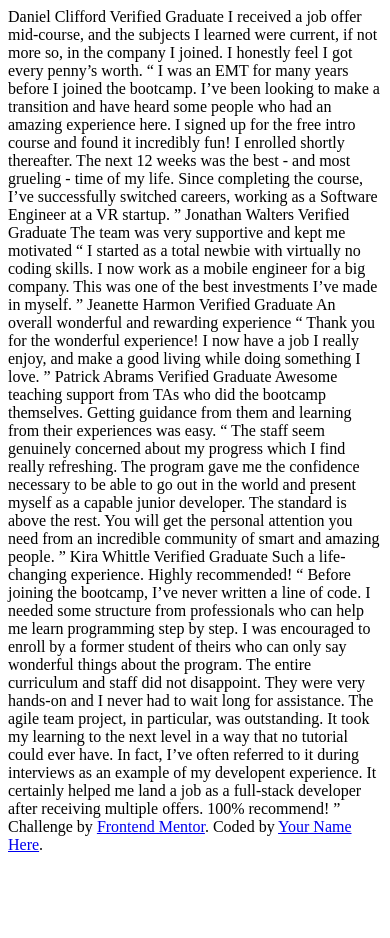
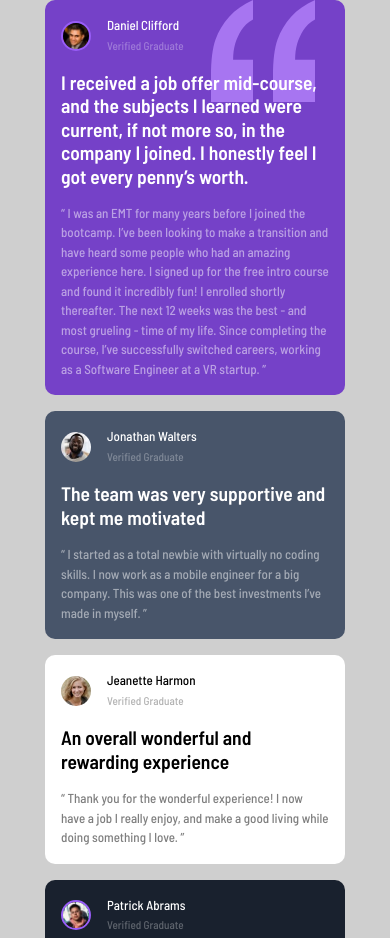
Before and after one commit to joyrexjrl/Testimonials-grid-section, a plain HTML site: page index.html in a window 390 px wide. Shown: the top 938 px of the page. Before the commit the page ends 862 px from the top, so only its background shows below. Drawn offline with Linux system fonts and the light colour scheme.

Commit message:
layout complete
both mobile and desktop designs and layout complete

```diff
--- a/index.html
+++ b/index.html
@@ -3,69 +3,90 @@
 <head>
   <meta charset="UTF-8">
   <meta name="viewport" content="width=device-width, initial-scale=1.0"> <!-- displays site properly based on user's device -->
-
+  <link rel="preconnect" href="https://fonts.googleapis.com">
+  <link rel="preconnect" href="https://fonts.gstatic.com" crossorigin>
+  <link href="https://fonts.googleapis.com/css2?family=Barlow+Semi+Condensed:wght@500;600&display=swap" rel="stylesheet">
   <link rel="icon" type="image/png" sizes="32x32" href="./images/favicon-32x32.png">
   <link rel="stylesheet" href="style.css">
-  <title>Frontend Mentor | [Challenge Name Here]</title>
+  <title>Frontend Mentor | Testimonials grid section</title>
 
 </head>
 <body>
-  Daniel Clifford
-  Verified Graduate
+  <main class="container">
+    <section class="card-grid">
 
-  I received a job offer mid-course, and the subjects I learned were current, if not more so,
-  in the company I joined. I honestly feel I got every penny’s worth.
-
-  “ I was an EMT for many years before I joined the bootcamp. I’ve been looking to make a
+      <div class="card1">
+        <img class="background-card-pic" src="images/bg-pattern-quotation.svg" alt="card1 quote pic">
+        <div class="name-flex">
+          <img class="profile-image" src="images/image-daniel.jpg" alt="daniel-image">
+          <p class="name">Daniel Clifford<br><span>Verified Graduate</span></p>
+        </div>
+        <h2 class="statement">I received a job offer mid-course, and the subjects I learned were current, if not more so,
+        in the company I joined. I honestly feel I got every penny’s worth.</h2>
+        <p class="review">“ I was an EMT for many years before I joined the bootcamp. I’ve been looking to make a
         transition and have heard some people who had an amazing experience here. I signed up
         for the free intro course and found it incredibly fun! I enrolled shortly thereafter.
         The next 12 weeks was the best - and most grueling - time of my life. Since completing
-  the course, I’ve successfully switched careers, working as a Software Engineer at a VR startup. ”
+        the course, I’ve successfully switched careers, working as a Software Engineer at a VR startup. ”</p>
+      </div>
 
-  Jonathan Walters
-  Verified Graduate
+      <div class="card2">
+        <div class="name-flex">
+          <img class="profile-image" src="images/image-jonathan.jpg" alt="jonathan-image">
+          <p class="name">Jonathan Walters<br><span>Verified Graduate</span></p>
+        </div>
+        <h2 class="statement">The team was very supportive and kept me motivated</h2>
+        <p class="review">“ I started as a total newbie with virtually no coding skills. I now work as a mobile engineer
+        for a big company. This was one of the best investments I’ve made in myself. ”</p>
+      </div>
 
-  The team was very supportive and kept me motivated
+      <div class="card3">
+        <div class="name-flex">
+          <img class="profile-image" src="images/image-jeanette.jpg" alt="jeanette-image">
+          <p class="name">Jeanette Harmon<br><span>Verified Graduate</span></p>
+        </div>
+        <h2 class="statement">An overall wonderful and rewarding experience</h2>
+        <p class="review">“ Thank you for the wonderful experience! I now have a job I really enjoy, and make a good living
+        while doing something I love. ”</p>
+      </div>
 
-  “ I started as a total newbie with virtually no coding skills. I now work as a mobile engineer
-  for a big company. This was one of the best investments I’ve made in myself. ”
-
-  Jeanette Harmon
-  Verified Graduate
-
-  An overall wonderful and rewarding experience
-
-  “ Thank you for the wonderful experience! I now have a job I really enjoy, and make a good living
-  while doing something I love. ”
-
-  Patrick Abrams
-  Verified Graduate
-
-  Awesome teaching support from TAs who did the bootcamp themselves. Getting guidance from them and
-  learning from their experiences was easy.
-
-  “ The staff seem genuinely concerned about my progress which I find really refreshing. The program
+      <div class="card4">
+        <div class="name-flex">
+          <img class="profile-image" src="images/image-patrick.jpg" alt="patrick-image">
+          <p class="name">Patrick Abrams<br><span>Verified Graduate</span></p>
+        </div>
+        <h2 class="statement">Awesome teaching support from TAs who did the bootcamp themselves. Getting guidance from them and
+        learning from their experiences was easy.</h2>
+        <p class="review">“ The staff seem genuinely concerned about my progress which I find really refreshing. The program
         gave me the confidence necessary to be able to go out in the world and present myself as a capable
         junior developer. The standard is above the rest. You will get the personal attention you need from
-  an incredible community of smart and amazing people. ”
+        an incredible community of smart and amazing people. ”</p>
+      </div>
 
-  Kira Whittle
-  Verified Graduate
-
-  Such a life-changing experience. Highly recommended!
-
-  “ Before joining the bootcamp, I’ve never written a line of code. I needed some structure from
+      <div class="card5">
+        <div class="name-flex">
+          <img class="profile-image" src="images/image-kira.jpg" alt="kira-image">
+          <p class="name">Kira Whittle<br><span>Verified Graduate</span></p>
+        </div>
+        <h2 class="statement">Such a life-changing experience. Highly recommended!</h2>
+        <p class="review">“ Before joining the bootcamp, I’ve never written a line of code. I needed some structure from
         professionals who can help me learn programming step by step. I was encouraged to enroll by a former
         student of theirs who can only say wonderful things about the program. The entire curriculum and staff
         did not disappoint. They were very hands-on and I never had to wait long for assistance. The agile team
         project, in particular, was outstanding. It took my learning to the next level in a way that no tutorial
         could ever have. In fact, I’ve often referred to it during interviews as an example of my developent
         experience. It certainly helped me land a job as a full-stack developer after receiving multiple offers.
-  100% recommend! ”
+        100% recommend! ”</p>
+      </div>
 
+    </section>
+
+    <footer>
       <div class="attribution">
-    Challenge by <a href="https://www.frontendmentor.io?ref=challenge" target="_blank">Frontend Mentor</a>.
-    Coded by <a href="#">Your Name Here</a>.
+        Challenge by <a href="https://www.frontendmentor.io?ref=challenge" target="_blank">Frontend Mentor</a>.<br>
+        Coded by <a href="https://www.frontendmentor.io/profile/joyrexjrl" target="_blank">Rick Lozano</a>.
       </div>
+    </footer>
+  </main>
 </body>
 </html>
--- a/style.css
+++ b/style.css
@@ -0,0 +1,228 @@
+/* Box sizing rules */
+*,
+*::before,
+*::after {
+  box-sizing: border-box;
+}
+
+/* Remove default margin */
+body,
+h1,
+h2,
+h3,
+h4,
+p,
+figure,
+picture,
+blockquote,
+dl,
+dd {
+  margin: 0;
+}
+
+/* Remove list styles on ul, ol elements with a list role, which suggests default styling will be removed */
+ul[role='list'],
+ol[role='list'] {
+  list-style: none;
+}
+
+/* Set core root defaults */
+html:focus-within {
+  scroll-behavior: smooth;
+}
+
+/* Set core body defaults */
+body {
+  min-height: 100vh;
+  text-rendering: optimizeSpeed;
+  line-height: 1.5;
+}
+
+/* A elements that don't have a class get default styles */
+a:not([class]) {
+  text-decoration-skip-ink: auto;
+}
+
+/* Make images easier to work with */
+img,
+picture {
+  max-width: 100%;
+  display: block;
+}
+
+/* Inherit fonts for inputs and buttons */
+input,
+button,
+textarea,
+select {
+  font: inherit;
+}
+
+/* Remove all animations, transitions and smooth scroll for people that prefer not to see them */
+@media (prefers-reduced-motion: reduce) {
+  html:focus-within {
+   scroll-behavior: auto;
+  }
+
+  *,
+  *::before,
+  *::after {
+    animation-duration: 0.01ms !important;
+    animation-iteration-count: 1 !important;
+    transition-duration: 0.01ms !important;
+    scroll-behavior: auto !important;
+  }
+}
+
+
+/* font-family: 'Barlow Semi Condensed', sans-serif; */
+
+:root{
+    --moderate-violet: hsl(263, 55%, 52%);
+    --very-dark-grayish-blue: hsl(217, 19%, 35%);
+    --very-dark-blackish-blue: hsl(219, 29%, 14%);
+
+    --light-gray: hsl(0, 0%, 81%);
+    --light-grayish-blue: hsl(210, 46%, 95%);
+}
+
+body{
+    font-size: 13px;
+    font-family: 'Barlow Semi Condensed', sans-serif;
+    background-color: var(--light-gray);
+}
+
+.container{
+    width: 90%;
+    max-width: 300px;
+    margin-inline: auto;
+}
+
+.card-grid{
+    display: flex;
+    flex-direction: column;
+    gap: 1rem;
+}
+
+.name-flex{
+    display: flex;
+    align-items: center;
+    gap: 1rem;
+}
+
+.profile-image{
+    max-width: 30px;
+    border-radius: 50px;
+}
+
+.name span{
+    opacity: .3;
+    font-size: .7rem;
+}
+
+.statement{
+    padding-top: 1rem;
+    line-height: 1.2;
+}
+
+.review{
+    opacity: .5;
+    padding-top: 1rem;
+}
+
+.card1,
+.card2,
+.card3,
+.card4,
+.card5{
+    padding: 1rem;
+    border-radius: 10px;
+}
+
+.card1,
+.card2,
+.card4{
+    color: white;
+}
+
+.card3,
+.card5{
+    background-color: white;
+}
+
+.card1 .profile-image,
+.card4 .profile-image{
+    border: 2px solid hsl(263, 92%, 67%);
+}
+
+.background-card-pic{
+    position: absolute;
+    top: 0;
+    right: 30px;
+    z-index: -1;
+}
+
+.card1 .name-flex,
+.card1 .statement,
+.card1 .review{
+    z-index: 10;
+}
+
+.card1{
+    position: relative;
+    background-color: var(--moderate-violet);
+    z-index: -2;
+    grid-area: card1;
+}
+
+.card2{
+    background-color: var(--very-dark-grayish-blue);
+    grid-area: card2;
+}
+
+.card3{
+    grid-area: card3;
+}
+
+.card4{
+    background-color: var(--very-dark-blackish-blue);
+    grid-area: card4;
+}
+
+.card5{
+    grid-area: card5;
+}
+
+.attribution{
+    text-align: center;
+    padding: 1rem;
+}
+
+.attribution a{
+    text-decoration: none;
+    color: black;
+    transition: .2s ease-in;
+}
+
+.attribution a:hover{
+    color: var(--moderate-violet);
+}
+
+@media (min-width: 1000px){
+    .container{
+        max-width: 1100px;
+
+        position: absolute;
+        top: 50%;
+        left: 50%;
+        transform: translate(-50%, -50%);
+    }
+
+    .card-grid{
+        display: grid;
+        grid-template-columns: repeat(4, 1fr);
+        grid-template-areas:
+        "card1 card1 card2 card5"
+        "card3 card4 card4 card5";
+    }
+}
```
Lines whose indentation alone changed are shown as unchanged.
